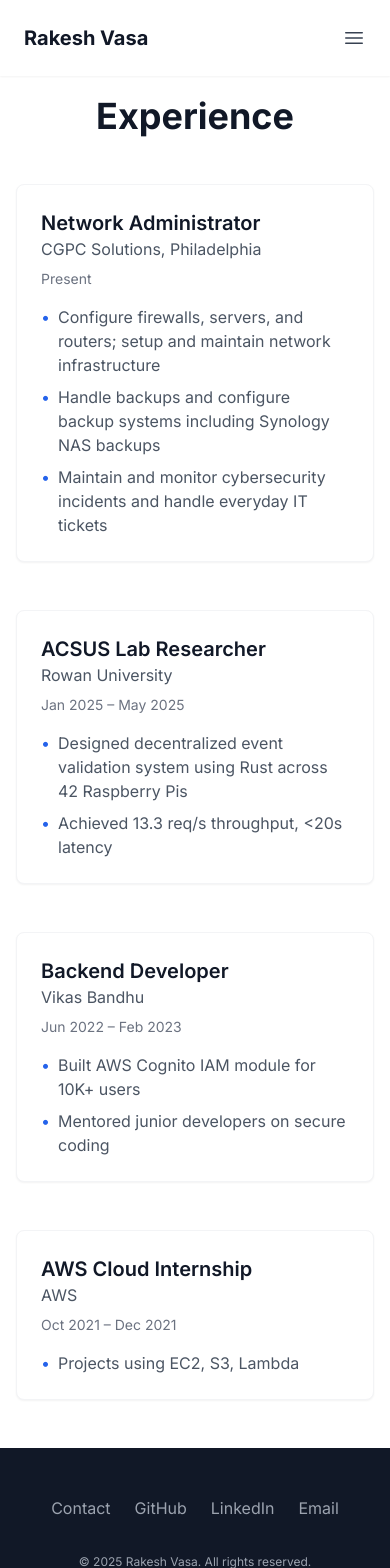
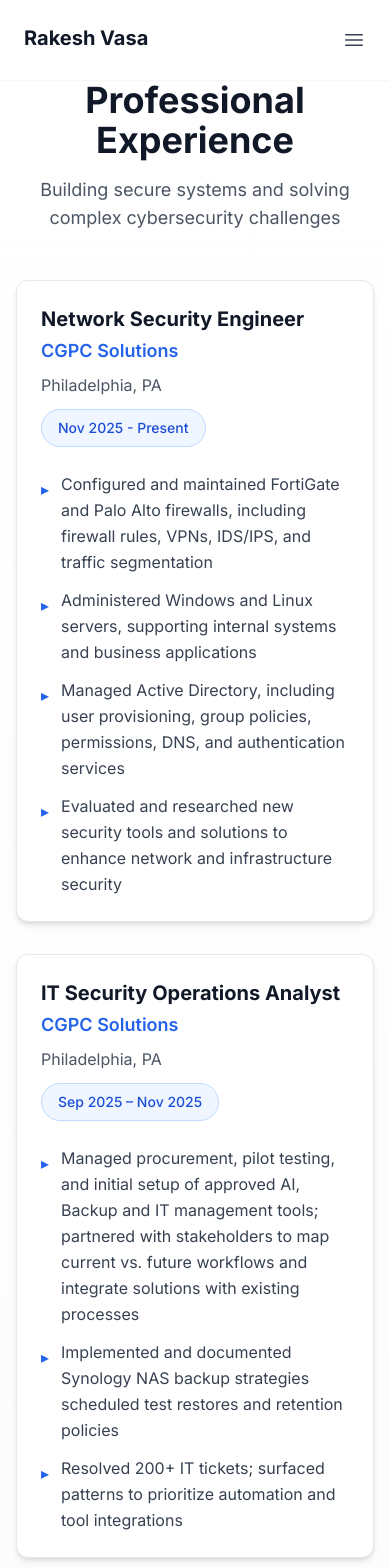
Before and after one commit to vasarakesh/portfolio_rakeshvasa, a Next.js app: page /experience in a window 390 px wide. Shown: the top 1568 px of the page. Built offline with nearby package versions, Linux system fonts and the light colour scheme.

Commit message:
Update portfolio: Add detailed experience roles, improve responsiveness and design

```diff
--- a/src/app/contact/page.tsx
+++ b/src/app/contact/page.tsx
@@ -57,15 +57,15 @@
   ];
 
   return (
-    <div className="min-h-screen pt-24 pb-12 px-4 sm:px-6 lg:px-8 bg-gradient-to-b from-white to-gray-50">
+    <div className="min-h-screen pt-20 pb-16 px-4 sm:px-6 lg:px-8 bg-gradient-to-b from-white to-gray-50">
       <div className="max-w-6xl mx-auto">
         <motion.div
           initial={{ opacity: 0, y: 20 }}
           animate={{ opacity: 1, y: 0 }}
-          transition={{ duration: 0.5 }}
+          transition={{ duration: 0.6 }}
         >
-          <h1 className="text-4xl font-bold text-gray-900 mb-4 text-center">Get In Touch</h1>
-          <p className="text-lg text-gray-600 mb-12 text-center max-w-2xl mx-auto">
+          <h1 className="text-4xl md:text-5xl font-bold text-gray-900 mb-4 text-center">Get In Touch</h1>
+          <p className="text-base md:text-lg text-gray-600 mb-8 md:mb-12 text-center max-w-2xl mx-auto px-4">
             I&apos;m always interested in new opportunities, collaborations, and interesting projects.
             Feel free to reach out if you&apos;d like to discuss cybersecurity, cloud security, or any other tech topics!
           </p>
@@ -75,7 +75,7 @@
             initial={{ opacity: 0, y: 20 }}
             animate={{ opacity: 1, y: 0 }}
             transition={{ delay: 0.1 }}
-            className="flex justify-center space-x-4 mb-12"
+            className="flex flex-wrap justify-center gap-3 md:gap-4 mb-8 md:mb-12 px-4"
           >
             {socialProfiles.map((profile) => (
               <a
@@ -83,7 +83,7 @@
                 href={profile.url}
                 target={profile.url.startsWith('http') ? '_blank' : '_self'}
                 rel={profile.url.startsWith('http') ? 'noopener noreferrer' : ''}
-                className={`${profile.color} text-white px-6 py-3 rounded-lg font-medium transition-colors flex items-center space-x-2`}
+                className={`${profile.color} text-white px-5 md:px-6 py-2.5 md:py-3 rounded-lg font-medium transition-all duration-300 flex items-center space-x-2 hover:scale-105 active:scale-95`}
               >
                 <span>{profile.icon}</span>
                 <span>{profile.name}</span>
@@ -91,7 +91,7 @@
             ))}
           </motion.div>
 
-          <div className="grid lg:grid-cols-2 gap-12">
+          <div className="grid lg:grid-cols-2 gap-8 md:gap-12">
             {/* Contact Information */}
             <motion.div
               initial={{ opacity: 0, x: -20 }}
@@ -106,7 +106,7 @@
                     initial={{ opacity: 0, y: 10 }}
                     animate={{ opacity: 1, y: 0 }}
                     transition={{ delay: 0.3 + index * 0.1 }}
-                    className="flex items-start space-x-4 p-4 bg-white rounded-lg shadow-sm border border-gray-100 hover:shadow-md transition-shadow"
+                    className="flex items-start space-x-4 p-4 md:p-5 bg-white rounded-lg shadow-sm border border-gray-100 hover:shadow-md hover:border-blue-200 transition-all duration-300"
                   >
                     <span className="text-2xl">{info.icon}</span>
                     <div className="flex-1">
--- a/src/app/experience/page.tsx
+++ b/src/app/experience/page.tsx
@@ -4,76 +4,108 @@
 
 const experiences = [
   {
-    title: 'Network Administrator',
-    company: 'CGPC Solutions, Philadelphia',
-    period: 'Present',
+    title: 'Network Security Engineer',
+    company: 'CGPC Solutions',
+    location: 'Philadelphia, PA',
+    period: 'Nov 2025 - Present',
     achievements: [
-      'Configure firewalls, servers, and routers; setup and maintain network infrastructure',
-      'Handle backups and configure backup systems including Synology NAS backups',
-      'Maintain and monitor cybersecurity incidents and handle everyday IT tickets',
+      'Configured and maintained FortiGate and Palo Alto firewalls, including firewall rules, VPNs, IDS/IPS, and traffic segmentation',
+      'Administered Windows and Linux servers, supporting internal systems and business applications',
+      'Managed Active Directory, including user provisioning, group policies, permissions, DNS, and authentication services',
+      'Evaluated and researched new security tools and solutions to enhance network and infrastructure security',
     ],
   },
   {
-    title: 'ACSUS Lab Researcher',
-    company: 'Rowan University',
-    period: 'Jan 2025 – May 2025',
+    title: 'IT Security Operations Analyst',
+    company: 'CGPC Solutions',
+    location: 'Philadelphia, PA',
+    period: 'Sep 2025 – Nov 2025',
     achievements: [
-      'Designed decentralized event validation system using Rust across 42 Raspberry Pis',
-      'Achieved 13.3 req/s throughput, <20s latency',
+      'Managed procurement, pilot testing, and initial setup of approved AI, Backup and IT management tools; partnered with stakeholders to map current vs. future workflows and integrate solutions with existing processes',
+      'Implemented and documented Synology NAS backup strategies scheduled test restores and retention policies',
+      'Resolved 200+ IT tickets; surfaced patterns to prioritize automation and tool integrations',
     ],
   },
   {
-    title: 'Backend Developer',
-    company: 'Vikas Bandhu',
-    period: 'Jun 2022 – Feb 2023',
+    title: 'DevSecOps Volunteer',
+    company: 'Saayam For All',
+    location: 'Remote',
+    period: 'Jul 2025 – Present',
     achievements: [
-      'Built AWS Cognito IAM module for 10K+ users',
-      'Mentored junior developers on secure coding',
+      'Collaborated in a distributed software development team, enhancing real-time reliability of microservices through CI/CD improvements. Leveraged automated monitoring and alerting (AWS CloudWatch) to solve live system issues',
+      'Practiced problem-solving and team communication while supporting high-scale deployments and contributing to self-directed incident management',
     ],
   },
   {
-    title: 'AWS Cloud Internship',
-    company: 'AWS',
-    period: 'Oct 2021 – Dec 2021',
+    title: 'Advanced Cyber Systems and Usable Security Lab Researcher',
+    company: 'Rowan University',
+    location: 'Glassboro, NJ',
+    period: 'Jan 2025 – May 2025',
     achievements: [
-      'Projects using EC2, S3, Lambda',
+      'Designed a distributed system for real-time smart-contract state validation using Rust. Focused on real-time query processing, data consistency, and latency optimization in production-scale simulations',
+      'Benchmarked latency and throughput under real-time load, simulating storage availability at scale (>13 req/s), with emphasis on zero downtime and distributed data consistency',
     ],
   },
 ];
 
 export default function Experience() {
   return (
-    <div className="min-h-screen pt-24 pb-12 px-4 sm:px-6 lg:px-8">
-      <div className="max-w-4xl mx-auto">
+    <div className="min-h-screen pt-20 pb-16 px-4 sm:px-6 lg:px-8 bg-gradient-to-b from-gray-50 to-white">
+      <div className="max-w-5xl mx-auto">
         <motion.div
           initial={{ opacity: 0, y: 20 }}
           animate={{ opacity: 1, y: 0 }}
-          transition={{ duration: 0.5 }}
+          transition={{ duration: 0.6 }}
         >
-          <h1 className="text-4xl font-bold text-gray-900 mb-12 text-center">Experience</h1>
+          <h1 className="text-4xl md:text-5xl font-bold text-gray-900 mb-4 text-center">
+            Professional Experience
+          </h1>
+          <p className="text-lg text-gray-600 mb-12 text-center max-w-2xl mx-auto">
+            Building secure systems and solving complex cybersecurity challenges
+          </p>
 
-          <div className="space-y-12">
+          <div className="space-y-8">
             {experiences.map((exp, index) => (
               <motion.div
                 key={exp.title}
-                initial={{ opacity: 0, x: -20 }}
-                animate={{ opacity: 1, x: 0 }}
-                transition={{ delay: index * 0.1 }}
-                className="bg-white p-6 rounded-lg shadow-sm border border-gray-100"
+                initial={{ opacity: 0, y: 20 }}
+                animate={{ opacity: 1, y: 0 }}
+                transition={{ duration: 0.5, delay: index * 0.15 }}
+                className="bg-white p-6 md:p-8 rounded-xl shadow-md border border-gray-200 hover:shadow-lg transition-all duration-300 group"
               >
-                <div className="flex flex-col sm:flex-row sm:justify-between sm:items-start gap-2">
-                  <div>
-                    <h3 className="text-xl font-semibold text-gray-900">{exp.title}</h3>
-                    <p className="text-gray-600">{exp.company}</p>
+                <div className="flex flex-col lg:flex-row lg:justify-between lg:items-start gap-3 mb-4">
+                  <div className="flex-1">
+                    <h3 className="text-xl md:text-2xl font-bold text-gray-900 mb-1 group-hover:text-blue-600 transition-colors">
+                      {exp.title}
+                    </h3>
+                    <div className="flex flex-col sm:flex-row sm:items-center gap-2">
+                      <p className="text-lg font-semibold text-blue-600">{exp.company}</p>
+                      {exp.location && (
+                        <>
+                          <span className="hidden sm:inline text-gray-400">•</span>
+                          <p className="text-gray-600">{exp.location}</p>
+                        </>
+                      )}
+                    </div>
                   </div>
-                  <p className="text-gray-500 text-sm">{exp.period}</p>
+                  <div className="flex-shrink-0">
+                    <span className="inline-block px-4 py-2 bg-blue-50 text-blue-700 rounded-full text-sm font-medium border border-blue-200">
+                      {exp.period}
+                    </span>
+                  </div>
                 </div>
-                <ul className="mt-4 space-y-2">
+                <ul className="mt-6 space-y-3">
                   {exp.achievements.map((achievement, i) => (
-                    <li key={i} className="flex items-start">
-                      <span className="text-blue-600 mr-2">•</span>
-                      <span className="text-gray-600">{achievement}</span>
-                    </li>
+                    <motion.li
+                      key={i}
+                      initial={{ opacity: 0, x: -10 }}
+                      animate={{ opacity: 1, x: 0 }}
+                      transition={{ duration: 0.3, delay: index * 0.15 + i * 0.1 }}
+                      className="flex items-start gap-3"
+                    >
+                      <span className="text-blue-600 mt-1.5 flex-shrink-0">▸</span>
+                      <span className="text-gray-700 leading-relaxed">{achievement}</span>
+                    </motion.li>
                   ))}
                 </ul>
               </motion.div>
--- a/src/app/globals.css
+++ b/src/app/globals.css
@@ -24,6 +24,33 @@
 @layer utilities {
   .text-balance {
     text-wrap: balance;
+  }
+}
+
+/* Enhanced responsive typography */
+h1, h2, h3 {
+  word-wrap: break-word;
+  overflow-wrap: break-word;
+}
+
+/* Smooth scrolling */
+html {
+  scroll-behavior: smooth;
+}
+
+/* Better touch targets for mobile */
+@media (max-width: 768px) {
+  a, button {
+    min-height: 44px;
+    min-width: 44px;
+  }
+}
+
+/* Improved card hover effects */
+@media (hover: hover) {
+  .hover\:shadow-lg:hover {
+    transform: translateY(-2px);
+    transition: transform 0.2s ease-in-out, box-shadow 0.2s ease-in-out;
   }
 }
 
```
Also changed, not shown: src/app/page.tsx (+18 -15 lines).
